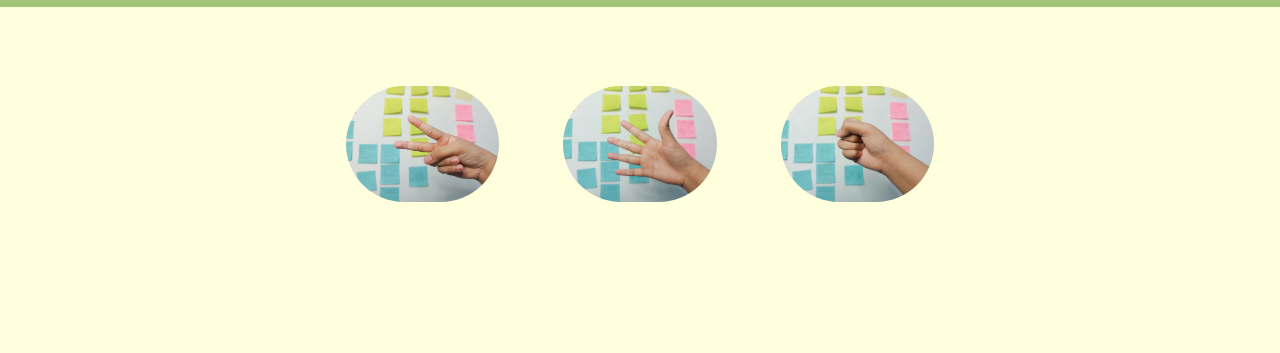
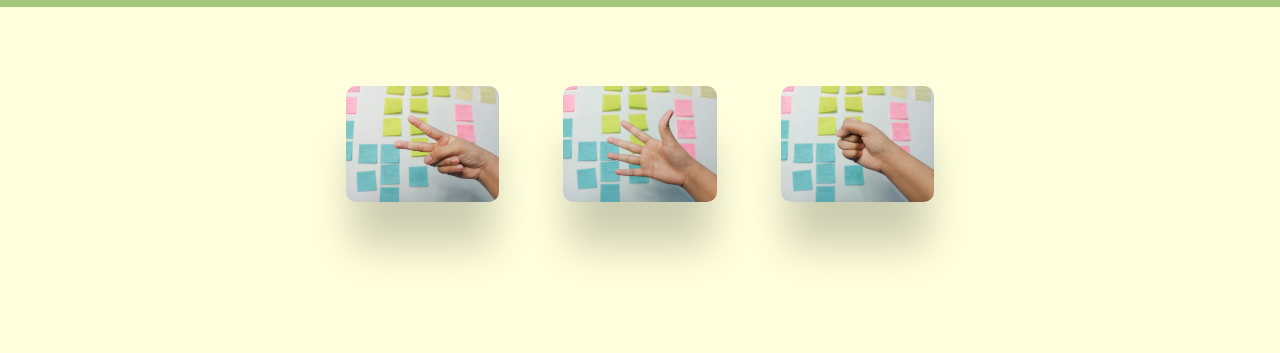
Before and after one commit to RyzenHim/js, a plain HTML site: page index.html in a window 1280 px wide. Shown: the part 41-394 px from the top of the page. Drawn offline with Linux system fonts and the light colour scheme.

Commit message:
shadow effect added

```diff
--- a/style.css
+++ b/style.css
@@ -33,11 +33,18 @@
   display: flex;
   justify-content: center;
   gap: 5vw;
+  cursor: pointer;
+}
+.images_div img:hover {
+  transform: scale(1.1);
+  transition: 0.5s;
+  box-shadow: rgba(0, 0, 0, 0.25) 0px 25px 50px -12px;
 }
 .images_div img {
   width: 12vw;
-  border-radius: 100px;
+  border-radius: 10px;
   overflow: hidden;
+  box-shadow: rgba(0, 0, 0, 0.2) 0px 50px 40px -6px;
 }
 .score {
   width: 40%;
```
